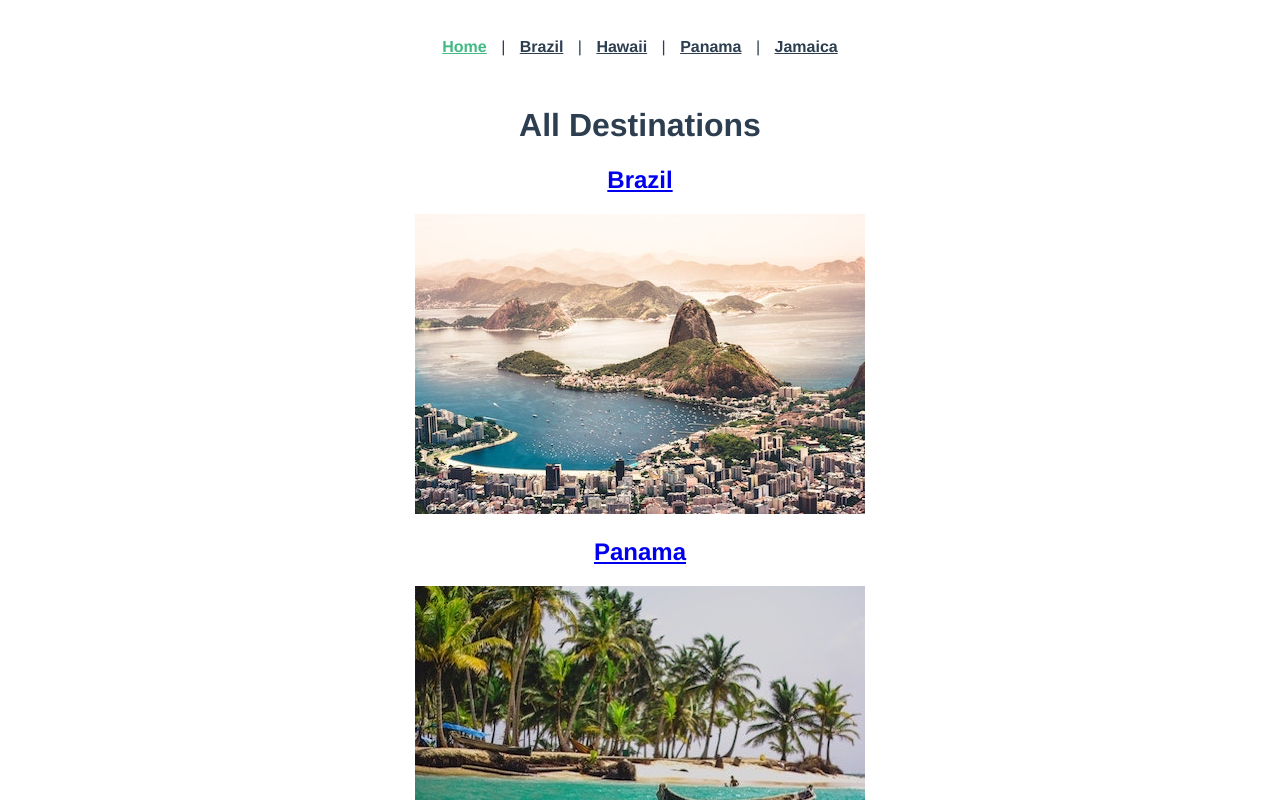
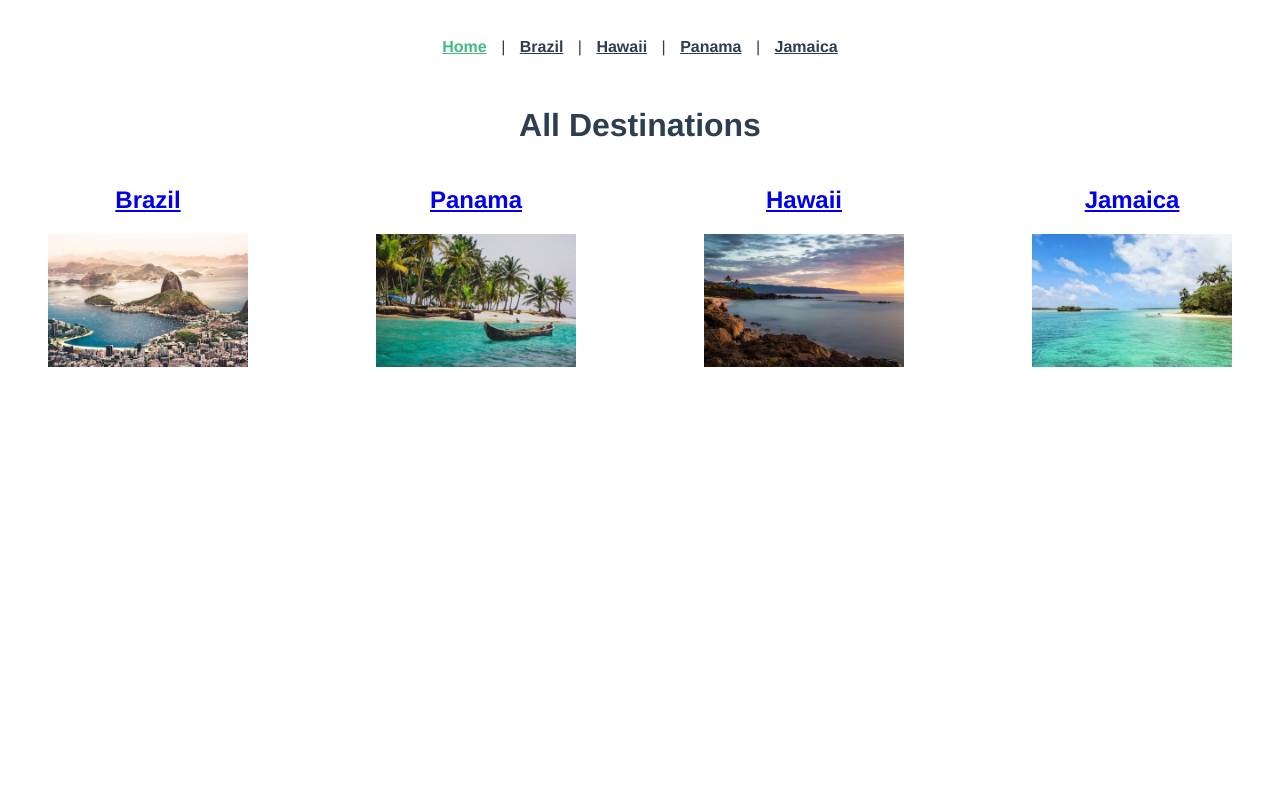
Before and after one commit to JuditAldeguer/vue-router-travel-guide, a Vue app: page /#/ in a window 1280 px wide. Shown: the top 800 px of the page. Built offline with nearby package versions, Linux system fonts and the light colour scheme.

Commit message:
style: Home component

```diff
--- a/src/views/Home.vue
+++ b/src/views/Home.vue
@@ -32,3 +32,19 @@ export default {
   },
 };
 </script>
+
+<style scoped>
+.home {
+  max-width: 1400px;
+  margin: 0 auto;
+}
+
+img {
+  max-width: 200px;
+}
+
+.destinations {
+  display: flex;
+  justify-content: space-between;
+}
+</style>
```
